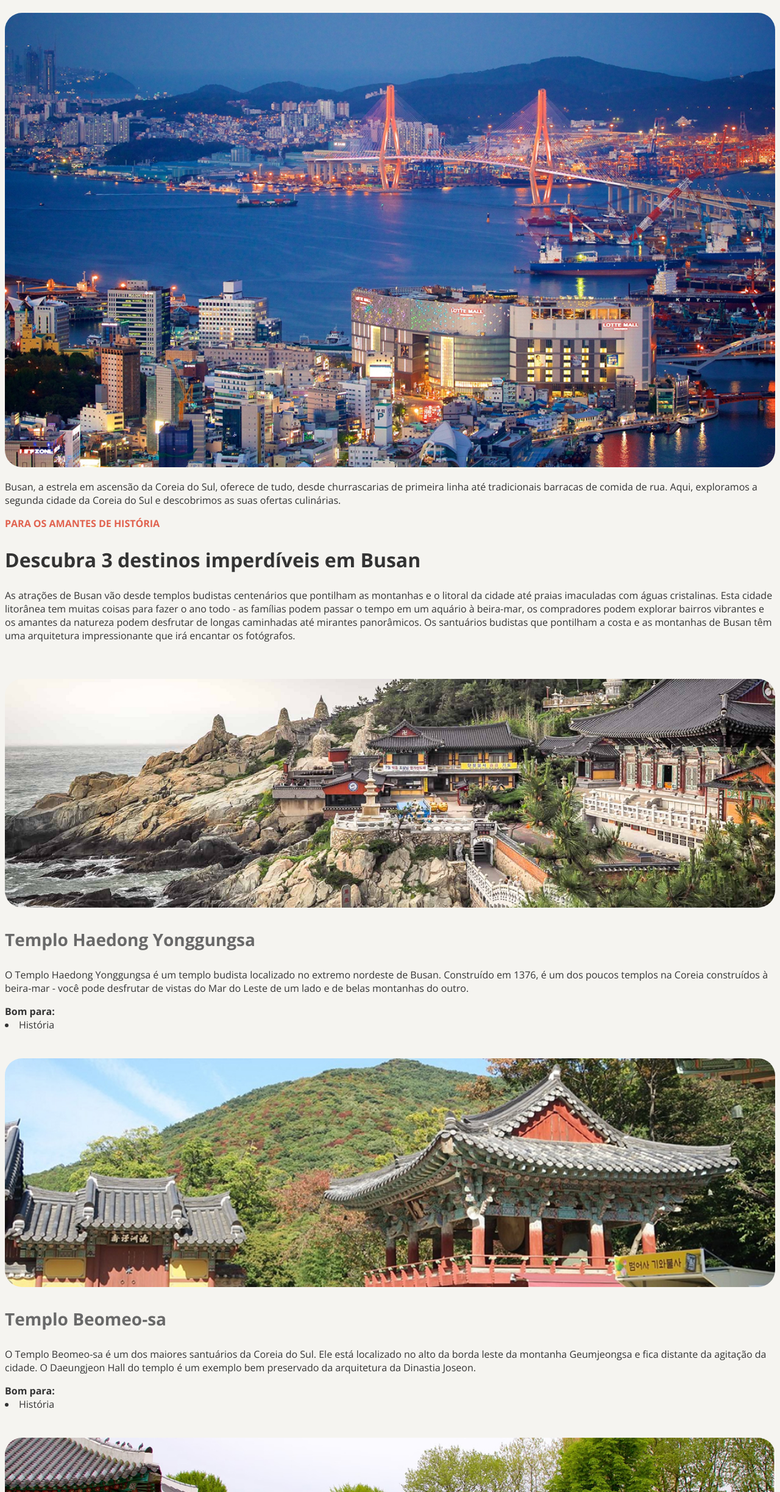
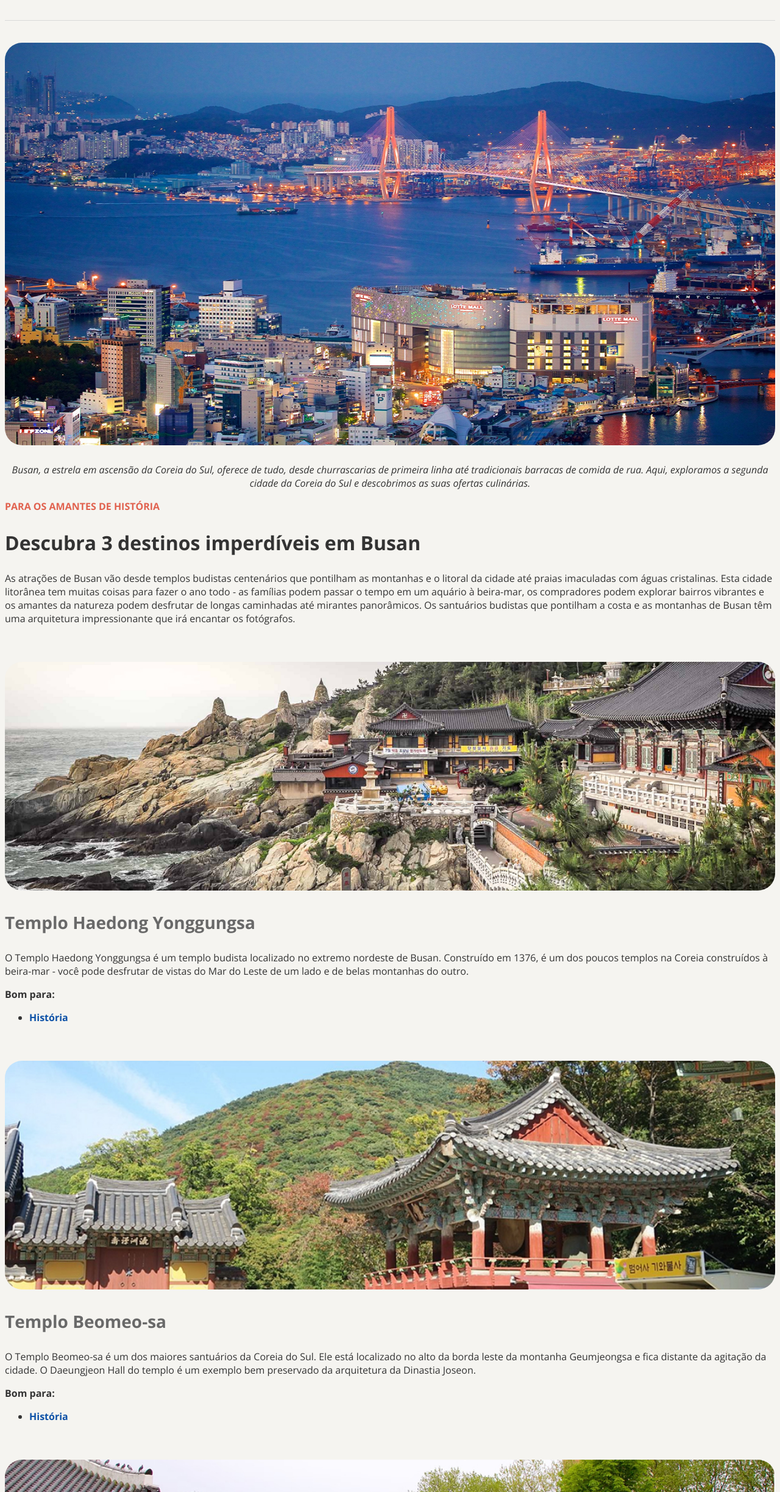
Before and after one commit to Megelado/projeto-local-turistico, a plain HTML site: page index.html in a window 1280 px wide. Shown: the part 114-2560 px from the top of the page at 61% size. Drawn offline with nearby package versions, Linux system fonts and the light colour scheme.

Commit message:
Adicionando divisor, subtitle e  cores as li

```diff
--- a/index.html
+++ b/index.html
@@ -15,10 +15,10 @@
     <main>
         <p class="headline">Sua próxima viagem:</p><!--Colocar pelo CSS text-tranform uppercase-->
         <h1>Conheça Busan</h1>
-
+        <div class="divisor"></div>
         <section id="description">
-            <img src="assets/busan.jpg" alt="uma bela vista de busan"><!--28px de arredondamento-->
-            <p>Busan, a estrela em ascensão da Coreia do Sul, oferece de tudo, desde churrascarias de primeira linha até tradicionais barracas de comida de rua. Aqui, exploramos a segunda cidade da Coreia do Sul e descobrimos as suas ofertas culinárias.</p>
+            <img src="assets/busan.jpg" alt="uma bela vista de busan" class="busan"><!--28px de arredondamento-->
+            <p id="subtitle">Busan, a estrela em ascensão da Coreia do Sul, oferece de tudo, desde churrascarias de primeira linha até tradicionais barracas de comida de rua. Aqui, exploramos a segunda cidade da Coreia do Sul e descobrimos as suas ofertas culinárias.</p>
 
         </section><!--divisor-->
         <section id="content">
@@ -35,7 +35,9 @@
                 <h3>Templo Haedong Yonggungsa </h3>
                 <p>O Templo Haedong Yonggungsa é um templo budista localizado no extremo nordeste de Busan. Construído em 1376, é um dos poucos templos na Coreia construídos à beira-mar - você pode desfrutar de vistas do Mar do Leste de um lado e de belas montanhas do outro.</p>
                 <strong>Bom para:</strong>
-                <li>História</li>
+                <ul>
+                    <li id="blue">História</li>
+                </ul>
             </div>
             <div id="card2">
                 <img src="assets/Templo Beomeo-sa.jpg" alt="uma bela vista do templo Beomeo-sa"><!--28px de arredondamento-->
@@ -43,7 +45,9 @@
                 <p>O Templo Beomeo-sa é um dos maiores santuários da Coreia do Sul. Ele está localizado no alto da borda leste da montanha Geumjeongsa e fica distante da agitação da cidade. O Daeungjeon Hall do templo é um exemplo bem preservado da arquitetura da Dinastia Joseon.
                 </p>
                 <strong>Bom para:</strong>
-                <li>História</li>
+                <ul>
+                    <li id="blue">História</li>
+                </ul>
             </div>
             <div id="card3">
                 <img src="assets/Parque Yongdusan.jpg" alt="uma bela vista do parque Yongdusan"><!--28px de arredondamento-->
@@ -52,9 +56,9 @@
                 </p>
                 <strong>Bom para: </strong>
             <ul>
-                <li>Casais</li>
-                <li>Famílias</li>
-                <li>Orçamento</li>
+                <li id="purple">Casais</li>
+                <li id="pink">Famílias</li>
+                <li id="orange">Orçamento</li>
             </Sul>
 
             </div>
--- a/style.css
+++ b/style.css
@@ -7,6 +7,15 @@
 :root {
     margin: 0;
     padding: 0;
+}
+
+
+.headline {
+    font-size: 16px;
+    line-height: 22px;
+    font-weight: bold;
+    color: #E1624F;
+    text-transform: uppercase;
 }
 
 h1 {
@@ -29,17 +38,29 @@ h1, h2, h3 {
     font-weight: bold;
 }
 
-.headline {
+.divisor {
+  width: 100%;
+  height: 1px;
+  margin: 36px 0;
+  background-color: #d9d9d9;
+}
+
+#subtitle {
     font-size: 16px;
     line-height: 22px;
-    font-weight: bold;
-    color: #E1624F;
-    text-transform: uppercase;
+    font-style: italic;
+    text-align: center;
+    color: #333333;
+    margin-top: 24px;
 }
 
 img {
     width: 100%;
     border-radius: 28px;
+}
+
+.busan {
+    height: 660px;
 }
 
 main div img {
@@ -48,6 +69,26 @@ main div img {
     margin-top: 44px;
 }
 
+#blue {
+    color: #0C51A7;
+    font-weight: bold;
+}
+
+#purple {
+    color: #591B98;
+    font-weight: bold;
+}
+
+#pink {
+    font-weight: bold;
+    color: #E5245E;
+}
+
+#orange {
+    color: #E95E10;
+    font-weight: bold;
+}
+
 ul li::marker {
     color: #333333;
 }
```
